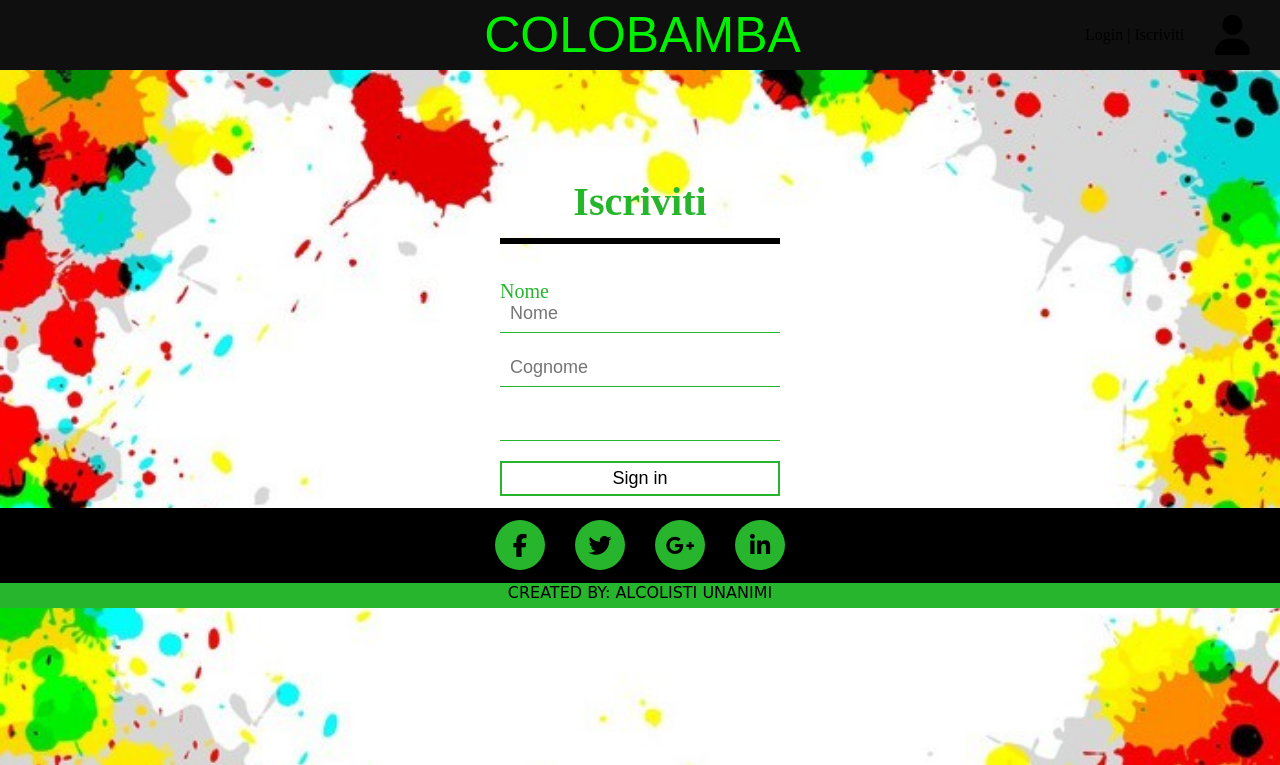
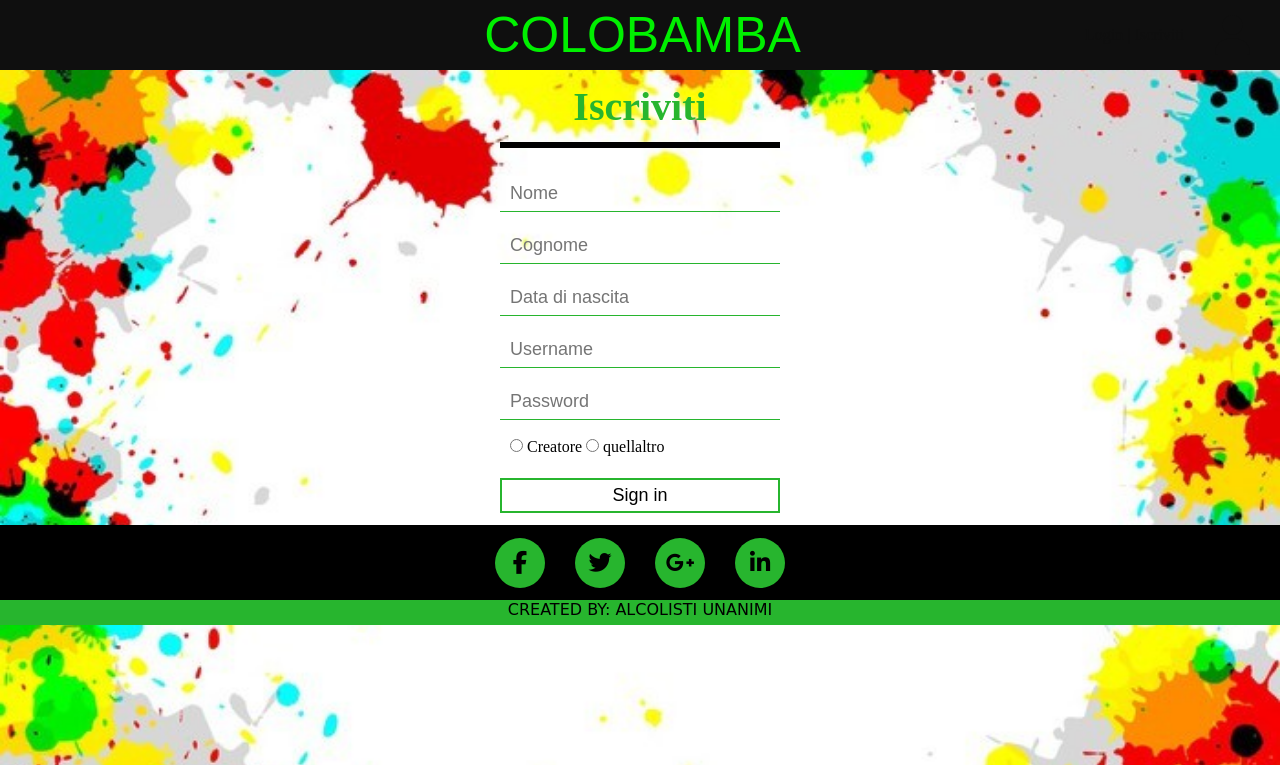
Before and after one commit to cfhmiri/colorambo-evoluzione, a PHP site: page /iscriviti.php in a window 1280 px wide. Shown: the top 765 px of the page. Run offline with PHP 8.4, Linux system fonts and the light colour scheme; some libraries are stand-ins or nearby versions.

Commit message:
pagina iscrizioni

```diff
--- a/css/style.css
+++ b/css/style.css
@@ -179,3 +179,42 @@ footer{
     color: rgb(39, 181, 46);
     font-weight: bold;
 }
+
+.radio{
+    display: inline;
+    padding: 10px;
+    color: black;
+    font-size: 16px;
+}
+
+.textbox-iscriviti{
+    width: 100%;
+    overflow: hidden;
+    font-size: 20px;
+    padding: 7px 0;
+    margin: 8px 0;
+    border-bottom: 1px solid rgb(39, 181, 46);
+}
+
+.container-log-iscriviti{
+    width: 100%;
+    display: flex;
+    justify-content: center;
+}
+
+.textbox-iscriviti i{
+    width: 26px;
+    float: left;
+    text-align: center;
+}
+
+.textbox-iscriviti input{
+    border: none;
+    outline: none;
+    background: none;
+    color:black;
+    font-size: 18px;
+    width: 80%;
+    float: left;
+    margin: 0 10px;
+}
--- a/index.php
+++ b/index.php
@@ -51,6 +51,5 @@
             Created by: alcolisti unanimi
         </div>
     </footer>
-
 </body>
 </html>
--- a/iscriviti.php
+++ b/iscriviti.php
@@ -19,34 +19,47 @@
         </div>
 
         <div class="login" >
-            <div class="scritta" style = "color: black;">
+            <div class="scritta" style = "color: rgb(15, 15, 15);">
                 Login | Iscriviti
             </div>
-            <div class="user" style = "color: black;"><i class="fas fa-user"></i></div>
+            <div class="user" style = "color: rgb(15, 15, 15);"><i class="fas fa-user"></i></div>
 
         </div>
     </header>
 
-    <div class="container-log">
+    <div class="container-log-iscriviti">
         <div class="login-box">
-            <h1>
+            <h1 style="padding: 12.5px 0">
                 Iscriviti
             </h1>
 
-        <div class="textbox">
-            <label for="">Nome</label>
-            <input type="text" placeholder="Nome" name="" value="">
-        </div>
+            <div class="textbox-iscriviti">
+                <input type="text" placeholder="Nome" name="" value="">
+            </div>
 
-        <div class="textbox">
-            <input type="password" placeholder="Cognome" name="" value="">
-        </div>
+            <div class="textbox-iscriviti">
+                <input type="text" placeholder="Cognome" name="" value="">
+            </div>
 
-        <div class="textbox">
-            <input type="text" id="datepicker">
-        </div>
+            <div class="textbox-iscriviti">
+                <input type="text" placeholder="Data di nascita" id="datepicker" name="" value="">
+            </div>
 
-        <input class="btn" type="button" name="" value="Sign in">
+            <div class="textbox-iscriviti">
+                <input type="text" placeholder="Username" name="" value="">
+            </div>
+
+            <div class="textbox-iscriviti">
+                <input type="password" placeholder="Password" name="" value="">
+            </div>
+
+            <form action="" class="radio">
+                <input type="radio" name="" value=""> Creatore
+                <input type="radio" name="" value=""> quellaltro
+            </form>
+
+
+            <input class="btn" type="button" name="" value="Sign in">
 
         </div>
     </div>
--- a/login.php
+++ b/login.php
@@ -19,10 +19,10 @@
             </div>
 
             <div class="login" >
-                <div class="scritta" style = "color: black;">
+                <div class="scritta" style = "color: rgb(15, 15, 15);">
                     Login | Iscriviti
                 </div>
-                <div class="user" style = "color: black;"><i class="fas fa-user"></i></div>
+                <div class="user" style = "color: rgb(15, 15, 15);"><i class="fas fa-user"></i></div>
 
             </div>
         </header>
```
